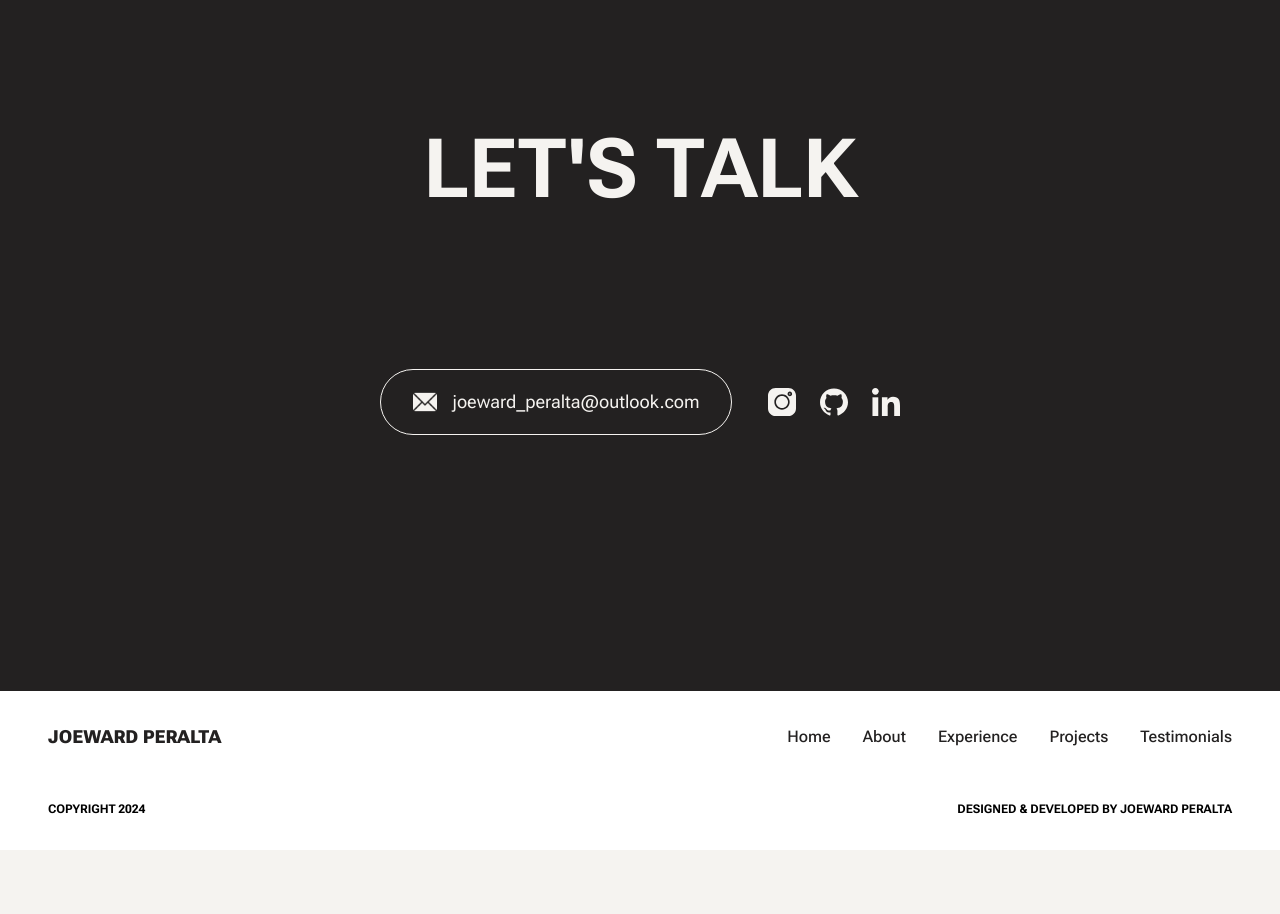
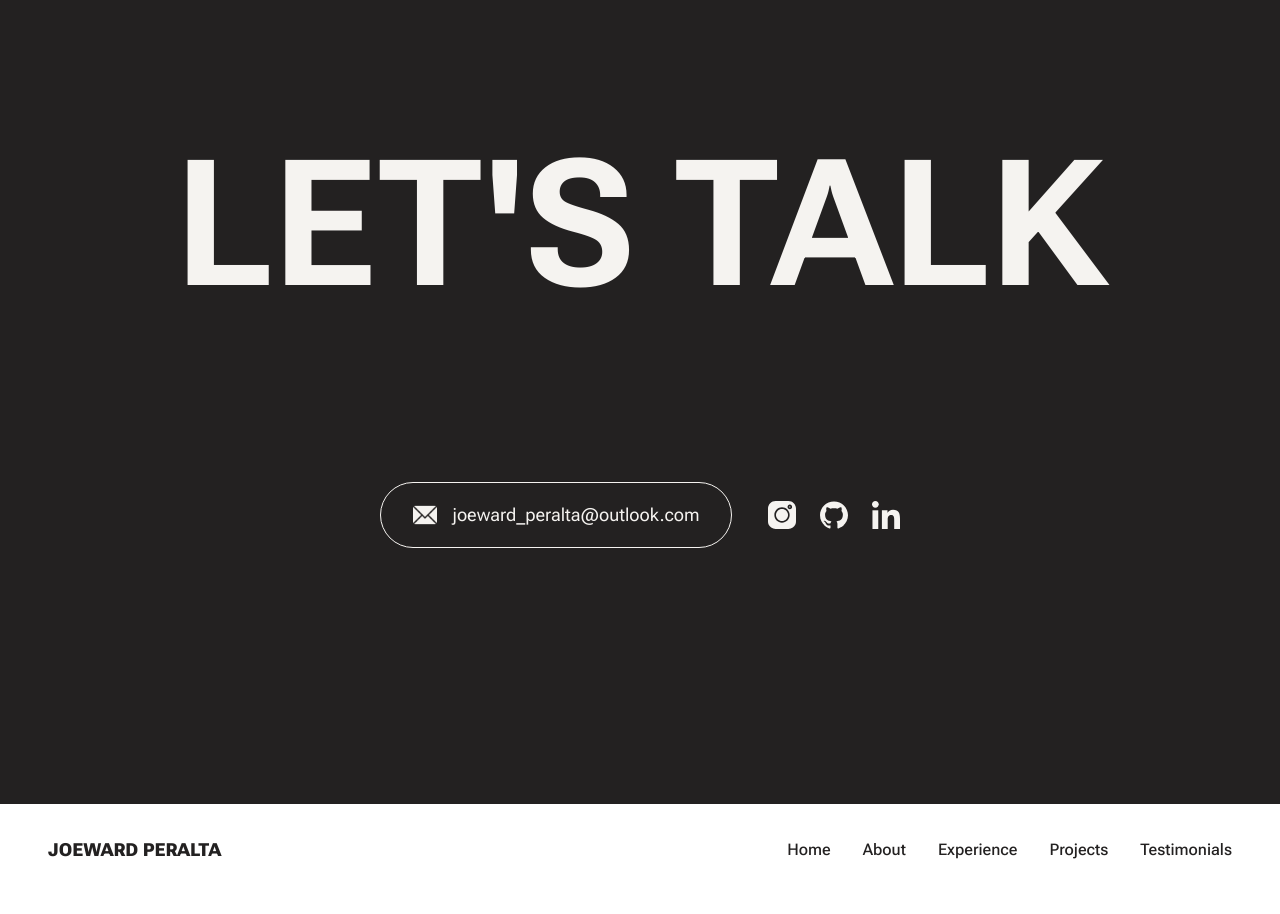
Before and after one commit to joewardperalta/developer-portfolio, a Next.js app: page / in a window 1280 px wide. Shown: the part 6080-6994 px from the top of the page. Before the commit the page ends 6930 px from the top, so only its background shows below. Built offline with nearby package versions, Linux system fonts and the light colour scheme.

Commit message:
Fix the heading of the contact section

```diff
--- a/app/page.js
+++ b/app/page.js
@@ -167,7 +167,7 @@ export default function Home() {
         >
           <Container>
             <Column>
-              <Heading className="text-[4rem] !font-bold !text-primary tablet:text-[7.5rem] laptop:text-[11rem] desktop:text-[12.5rem]">
+              <Heading className="!text-[4rem] !font-bold !text-primary tablet:!text-[7.5rem] laptop:!text-[11rem] desktop:!text-[12.5rem]">
                 Let&apos;s Talk
               </Heading>
             </Column>
```
